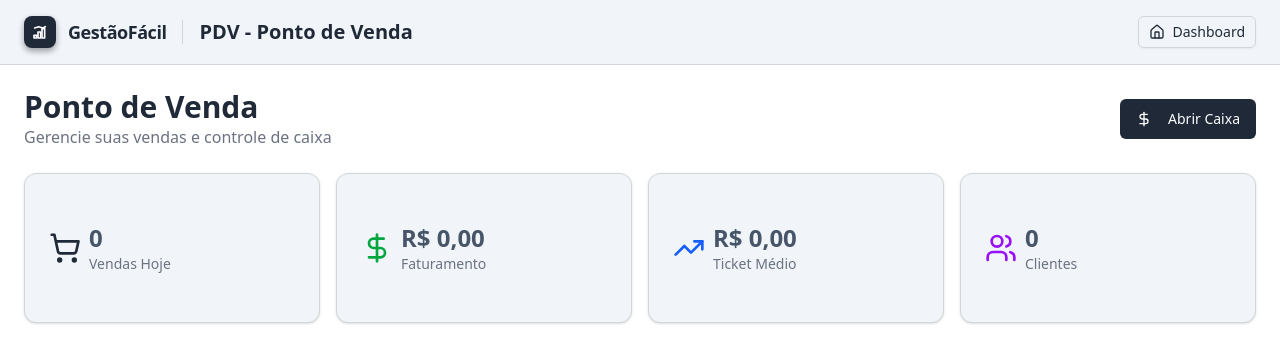
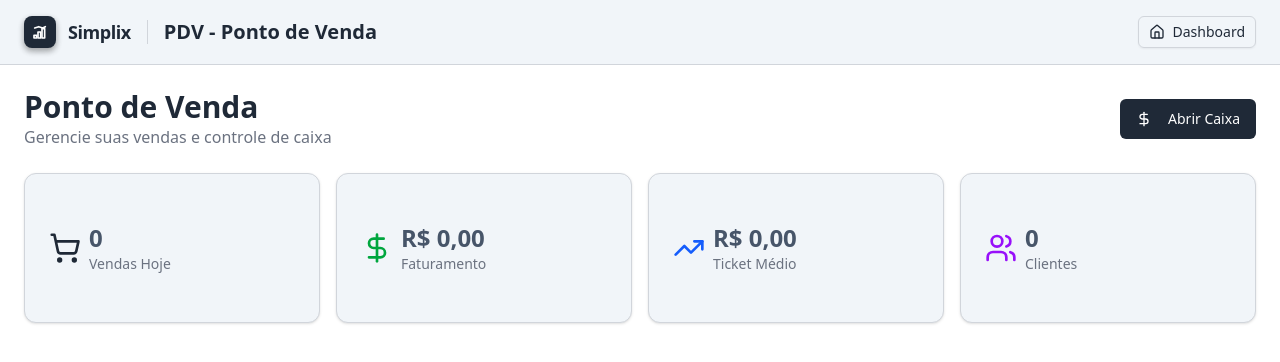
Before and after one commit to rafaeleliasrj/nuc.frontend, a Next.js app: page /pdv in a window 1280 px wide. Shown: the top 362 px of the page. Built offline with nearby package versions, Linux system fonts and the light colour scheme.

Commit message:
Alteração do Nome

```diff
--- a/app/layout.tsx
+++ b/app/layout.tsx
@@ -12,7 +12,7 @@ const roboto = Roboto({
 })
 
 export const metadata: Metadata = {
-  title: "GestãoFácil - Sistema de Gestão de Vendas",
+  title: "Simplix - Sistema de Gestão de Vendas",
   description: "Sistema completo de gestão de vendas baseado no Material Design 3",
   generator: "v0.app",
 }
--- a/components/ui/logo.tsx
+++ b/components/ui/logo.tsx
@@ -47,7 +47,7 @@ export function Logo({ className, size = "md", showText = true }: LogoProps) {
       {showText && (
         <div className="flex flex-col">
           <span className={cn("font-bold text-foreground leading-none tracking-tight", textSizeClasses[size])}>
-            GestãoFácil
+            Simplix
           </span>
           {size !== "sm" && <span className="text-xs text-muted-foreground font-medium">Sistema de Gestão</span>}
         </div>
```
